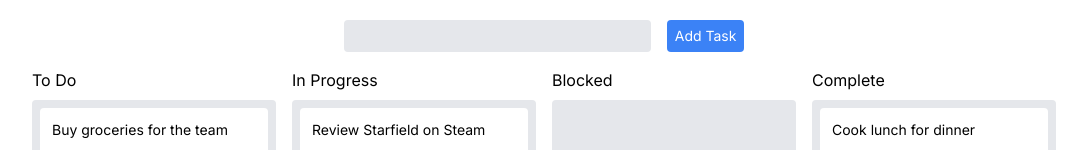
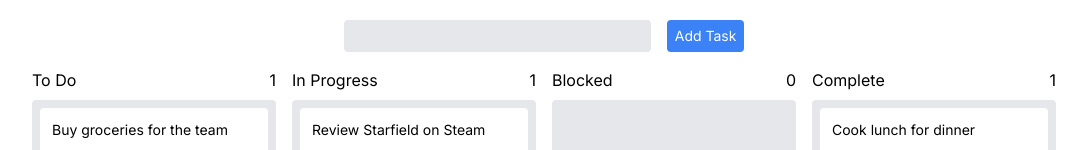
Before and after one commit to jumpcutfindo/vue-kanban-dashboard, a Vue app: page / in a window 1280 px wide. Shown: the part 160-310 px from the top of the page, without its empty margins (96-1183 px from the left). Built offline with nearby package versions, Linux system fonts and the light colour scheme.

Commit message:
Add counter for task in each list

```diff
--- a/src/components/TaskList.vue
+++ b/src/components/TaskList.vue
@@ -26,7 +26,10 @@ function onRemoveTaskFromList(task) {
 
 <template>
   <div class="flex flex-col w-full space-y-2">
-    <h2 class="font-xl">{{ groupName }}</h2>
+    <div className="flex flex-row w-100">
+      <h2 class="font-xl">{{ groupName }}</h2>
+      <div class="flex flex-grow justify-end">{{ modelValue.length }}</div>
+    </div>
     <div class="flex-grow bg-gray-200 rounded p-2 space-y-2">
       <Task
         v-bind:key="task.name"
```
